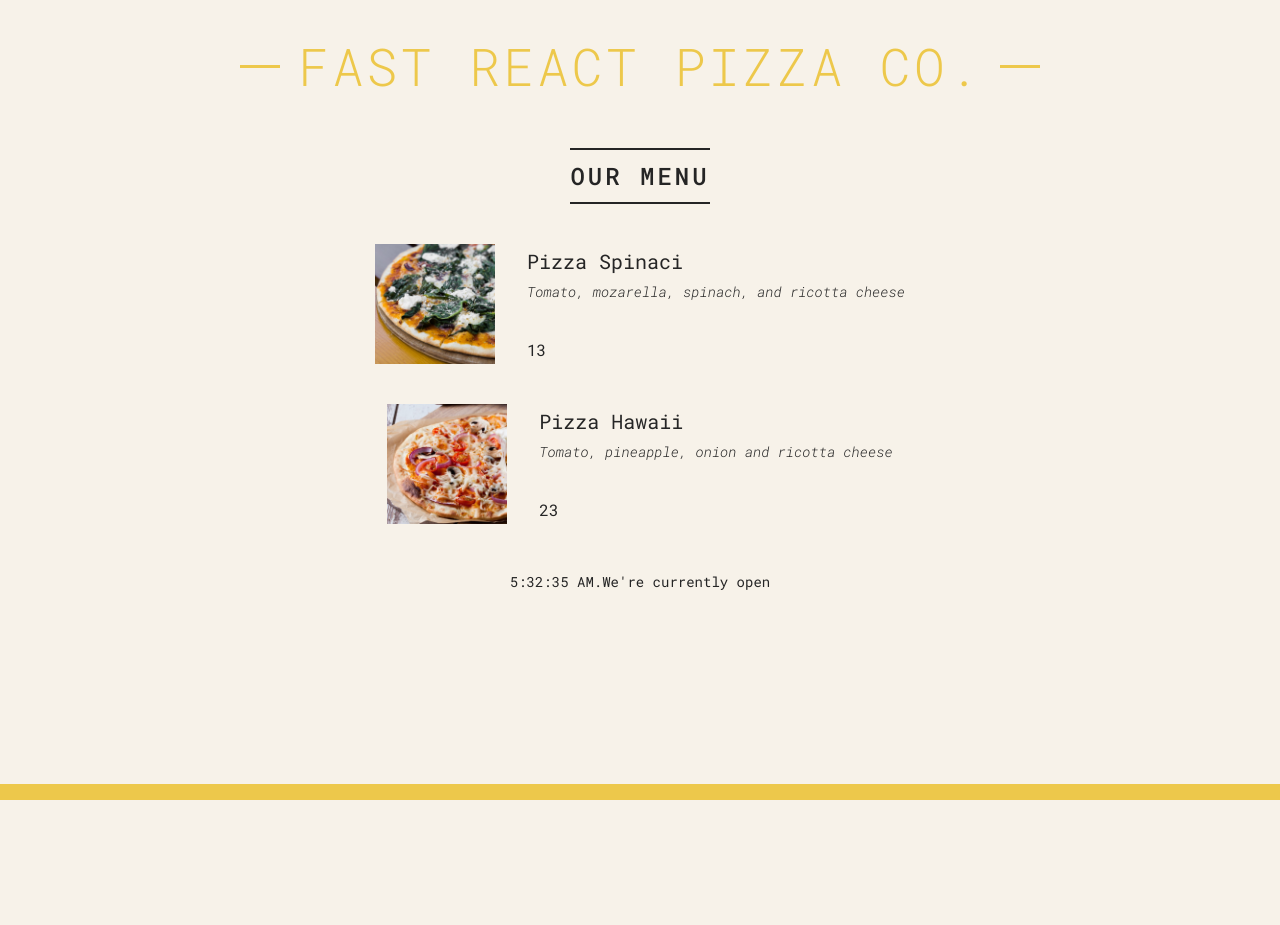
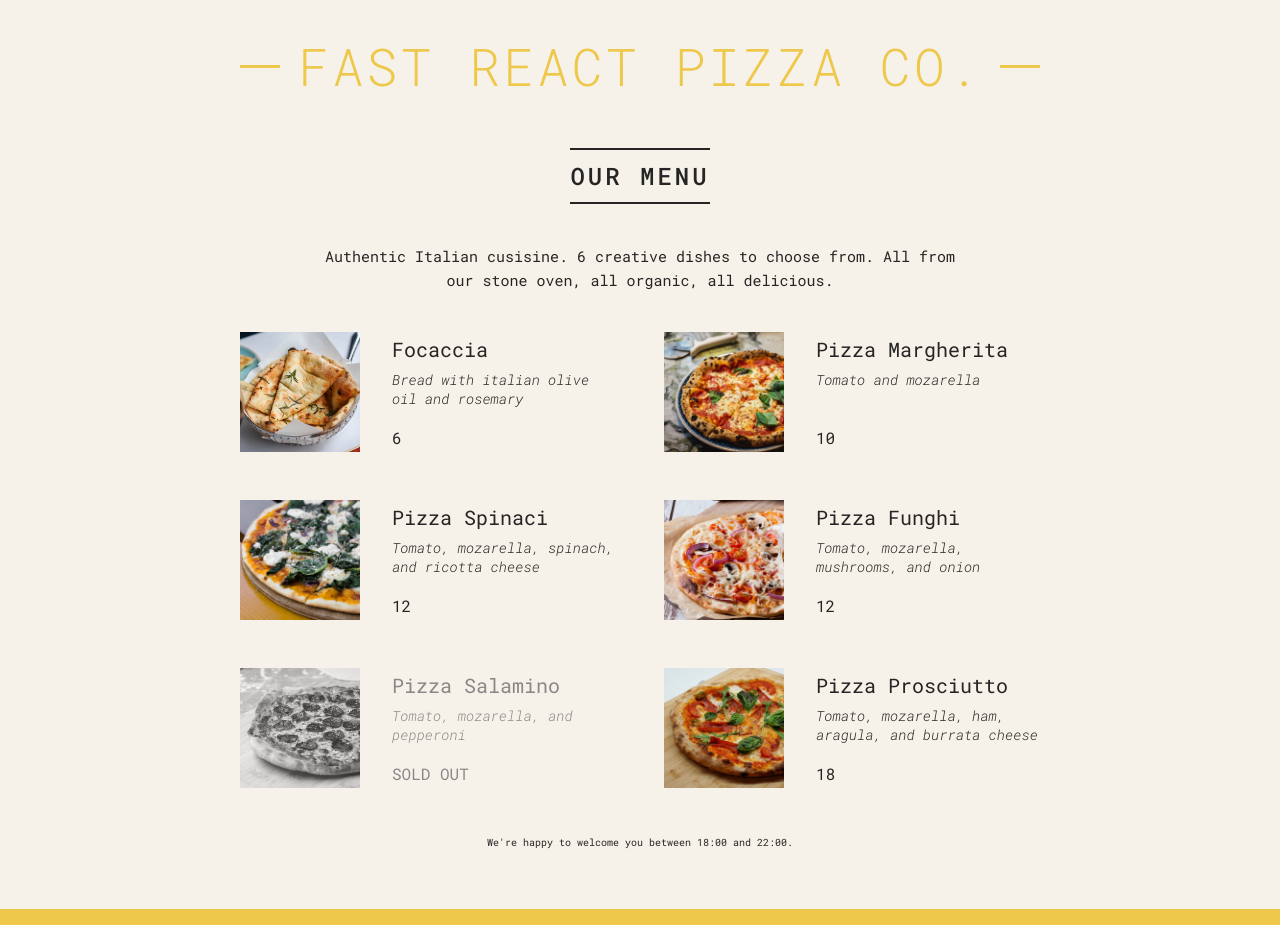
Before and after one commit to TinaLee-prog/PizzaMenu, a React (Create React App) app: page / in a window 1280 px wide. Before the commit the page ends 800 px from the top, so only its background shows below. Built offline with nearby package versions, Linux system fonts and the light colour scheme.

Commit message:
change title

```diff
--- a/public/index.html
+++ b/public/index.html
@@ -24,7 +24,7 @@
       work correctly both with client-side routing and a non-root public URL.
       Learn how to configure a non-root public URL by running `npm run build`.
     -->
-    <title>React App</title>
+    <title>FAST PIZZA CO.</title>
   </head>
   <body>
     <noscript>You need to enable JavaScript to run this app.</noscript>
--- a/src/index.js
+++ b/src/index.js
@@ -71,58 +71,105 @@ function Header() {
 }
 
 function Menu() {
+  const pizzas = pizzaData;
+  // const pizzas = [];
+  const numPizzas = pizzas.length;
+
   return (
     <main className="menu">
       <h2>Our Menu</h2>
-      <Pizza
-        name="Pizza Spinaci"
-        ingredients="Tomato, mozarella, spinach, and ricotta cheese"
-        photoName="pizzas/spinaci.jpg"
-        price={10}
-      />
 
-      <Pizza
-        name="Pizza Hawaii"
-        ingredients="Tomato, pineapple, onion and ricotta cheese"
-        photoName="pizzas/funghi.jpg"
-        price={20} //為了讓其為number用{}
-      />
+      {numPizzas > 0 ? (
+        <>
+          <p>
+            Authentic Italian cusisine. 6 creative dishes to choose from. All
+            from our stone oven, all organic, all delicious.
+          </p>
+          <ul className="pizzas">
+            {pizzas.map((pizza) => (
+              <Pizza pizzaObj={pizza} key={pizza.name} />
+              //<Pizza name={pizza.name} photoName={pizza.photoName} />
+            ))}
+          </ul>
+        </>
+      ) : (
+        <p>We're still working on our menu. Please come back later :)</p>
+      )}
+      {/* <ul className="pizzas">
+        {pizzaData.map((pizza) => (
+          <Pizza pizzaObj={pizza} key={pizza.name} />
+          //<Pizza name={pizza.name} photoName={pizza.photoName} />
+        ))}
+      </ul> */}
     </main>
   );
 }
 
-function Pizza(props) {
+function Pizza({ pizzaObj }) {
+  console.log(pizzaObj);
+  //if (pizzaObj.soldOut) return null;
+
   return (
-    <div className="pizza">
-      <img src={props.photoName} alt="{props.name}"></img>
+    <li className={`pizza ${pizzaObj.soldOut ? "sold-out" : ""}`}>
+      <img src={pizzaObj.photoName} alt={pizzaObj.name}></img>
       <div>
-        <h3>{props.name}</h3>
-        <p>{props.ingredients}</p>
-        <span>{props.price + 3}</span>
+        <h3>{pizzaObj.name}</h3>
+        <p>{pizzaObj.ingredients}</p>
+        {/* {pizzaObj.soldOut ? (
+          <span>SOLD OUT</span>
+        ) : (
+          <span>{pizzaObj.price}</span>
+        )} for reference*/}
+        <span>{pizzaObj.soldOut ? "SOLD OUT" : pizzaObj.price}</span>
       </div>
-    </div>
+    </li>
   );
 }
 
-function Footer() {
+function Footer(props) {
+  console.log(props);
   const hour = new Date().getHours();
-  const openHour = 12;
-  const closeHour = 20;
+  const openHour = 18;
+  const closeHour = 22;
   const isOpen = hour >= openHour && hour <= closeHour;
   console.log(isOpen);
+
+  //console.log(hour, isOpen);
   // if (hour >= openHour && hour <= closeHour) alert("We're currently open!");
   // else alert("Sorry we're closed");
 
+  if (!isOpen)
+    return (
+      <p>
+        We're happy to welcome you between {openHour}:00 and {closeHour}:00.
+      </p>
+    );
+
   return (
     <footer className="footer">
-      {new Date().toLocaleTimeString()}.We're currently open
+      {isOpen ? (
+        <Order closeHours={closeHour} />
+      ) : (
+        <p>
+          We're happy to welcome you between {openHour}:00 and {closeHour}:00.
+        </p>
+      )}
     </footer>
   );
   //return React.createElement('footer', null, "We're currently open!")
 }
 
+function Order({ closeHour, openHour }) {
+  <div className="order">
+    <p>
+      We're open from {openHour}:00 to {closeHour}:00. Come visit us or order
+      online.
+    </p>
+    <button className="btn">Order</button>
+  </div>;
+}
+
 //const Test = ()
-
 const root = ReactDOM.createRoot(document.getElementById("root"));
 root.render(
   <React.StrictMode>
```
